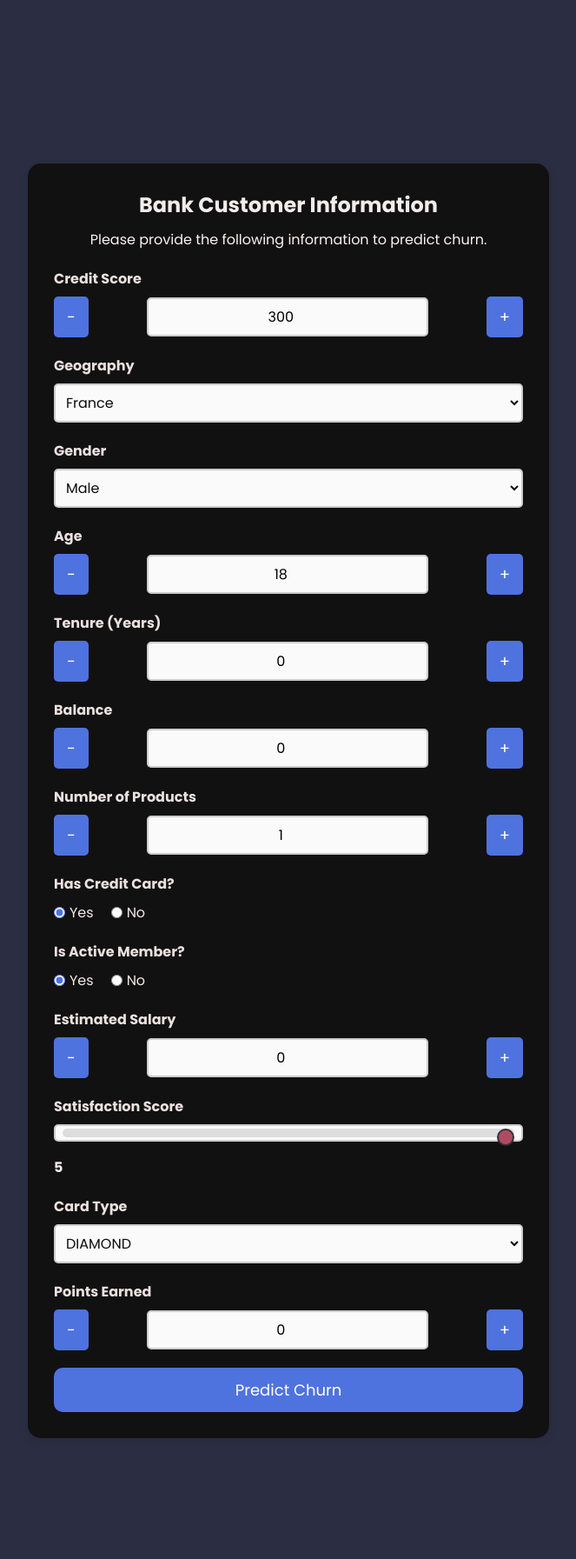
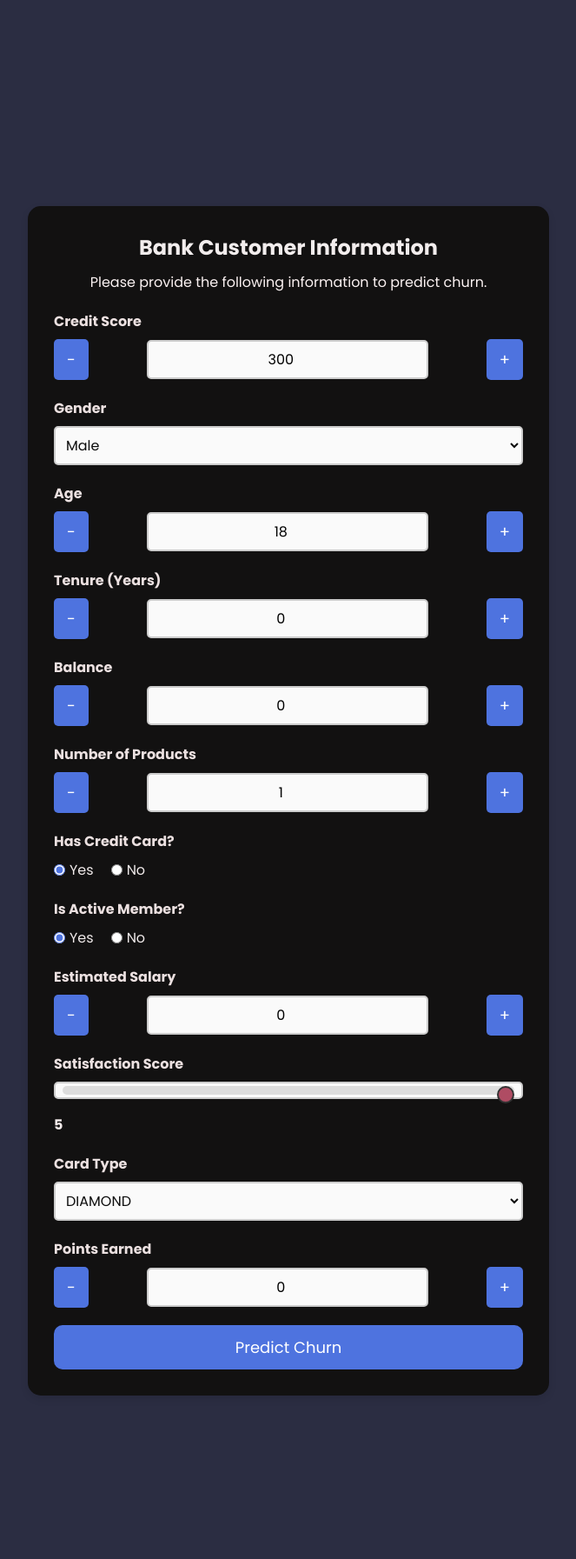
Before and after one commit to ShabnaIlmi/NewRetentionAI, a Flask app: page / in a window 1280 px wide. Shown: the part 799-2592 px from the top of the page at 87% size, without its empty margins (308-971 px from the left). Run offline with Flask 3, Linux system fonts and the light colour scheme; parts of the project's set-up code (start-up, migrations or seed data) failed here and were passed over; grey boxes are pictures that could not be loaded.

Commit message:
Updated Files

```diff
--- a/app.py
+++ b/app.py
@@ -28,7 +28,7 @@ except Exception as e:
     exit(1)
 
 # Function to Parse Bank Customer Form Data
-def parse_banking_form(form_data):
+def parse_telecom_form(form_data):
     try:
         tenure = int(form_data['tenure'])
         monthly_charges = float(form_data['monthly_charges'])
@@ -81,7 +81,7 @@ def parse_banking_form(form_data):
         raise ValueError(f"Error processing form data: {e}")
 
 # Function to Parse Telecom Customer Form Data
-def parse_telecom_form(form_data):
+def parse_banking_form(form_data):
     try:
         credit_score = int(form_data['credit_score'])
         age = int(form_data['age'])
@@ -93,14 +93,10 @@ def parse_telecom_form(form_data):
         estimated_salary = float(form_data['estimated_salary'])
         satisfaction_score = int(form_data['satisfaction_score'])
         point_earned = int(form_data['point_earned'])
-        geography = form_data['geography']
         gender = form_data['gender']
         card_type = form_data['card_type']
 
         # One-hot Encoding Categorical Variables
-        geography_encoded = [1 if geography == "France" else 0,
-                             1 if geography == "Germany" else 0,
-                             1 if geography == "Spain" else 0]
         gender_encoded = [1 if gender == "Male" else 0, 1 if gender == "Female" else 0]
         card_type_encoded = [1 if card_type == "DIAMOND" else 0,
                              1 if card_type == "GOLD" else 0,
@@ -111,7 +107,7 @@ def parse_telecom_form(form_data):
         features = np.array([credit_score, age, tenure, balance, num_of_products,
                              has_cr_card, is_active_member, estimated_salary,
                              satisfaction_score, point_earned] +
-                            geography_encoded + gender_encoded + card_type_encoded).reshape(1, -1)
+                            gender_encoded + card_type_encoded).reshape(1, -1)
         return features
 
     except KeyError as e:
--- a/templates/index.html
+++ b/templates/index.html
@@ -67,16 +67,6 @@
                             <input type="number" id="creditScore" name="creditScore" value="300" min="300" max="850">
                             <button type="button" onclick="changeValue('creditScore', 10)">+</button>
                         </div>
-                    </div>
-
-                    <!-- Geography Select -->
-                    <div class="input-group">
-                        <label for="geography" class="form-label">Geography</label>
-                        <select id="geography" name="geography">
-                            <option>France</option>
-                            <option>Germany</option>
-                            <option>Spain</option>
-                        </select>
                     </div>
 
                     <!-- Gender Select -->
```
